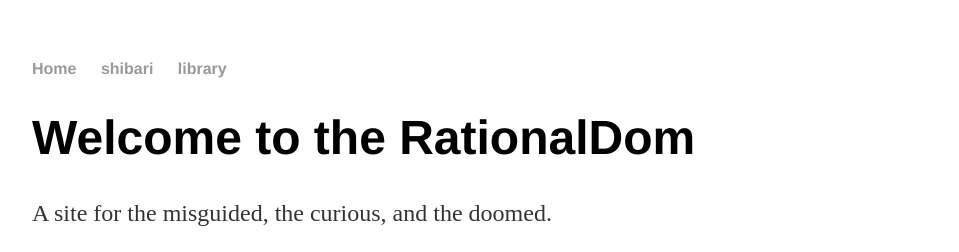
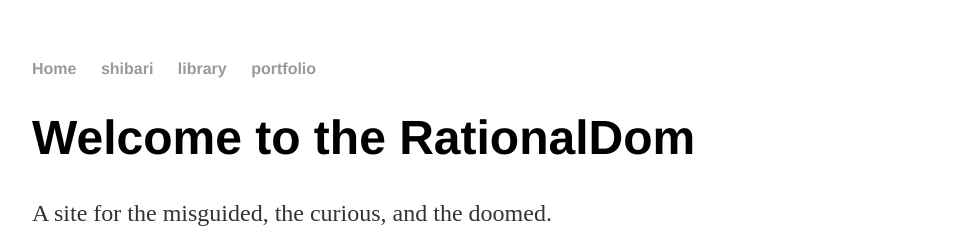
Before and after one commit to rationaldom/rationaldom.github.io, a Jekyll site: the page built from index.md, in a window 1280 px wide. Shown: the top 252 px of the page, without its empty margins (160-1119 px from the left). Built offline with Jekyll 4.4.1, drawn with Linux system fonts in a browser that asks for light colours; our own code applies the rules of GitHub Pages for plain Markdown files.

Commit message:
fixed instagram link

```diff
--- a/_layouts/default.html
+++ b/_layouts/default.html
@@ -14,6 +14,7 @@
 <!--					<li><a href="/start">starters</a></li> -->
 					<li><a href="/shibari/shibari.html">shibari</a></li>
 					<li><a href="/library">library</a></li>
+					<li><a href="/portfolio">portfolio</a></li>
         		</ul>
     		</nav>
 			<div class="container">
@@ -21,7 +22,7 @@
 			</div><!-- /.container -->
 			<footer>
 				<ul>
-				<li><a href="https://www.instagram.com/badDadditude" title="Instagram"><i class="fa fa-instagram fa-3x"></i></a></li>
+				<li><a href="https://www.instagram.com/EntangledRigger" title="Instagram"><i class="fa fa-instagram fa-3x"></i></a></li>
 				</ul>
 			</footer>
 		</body>
```
